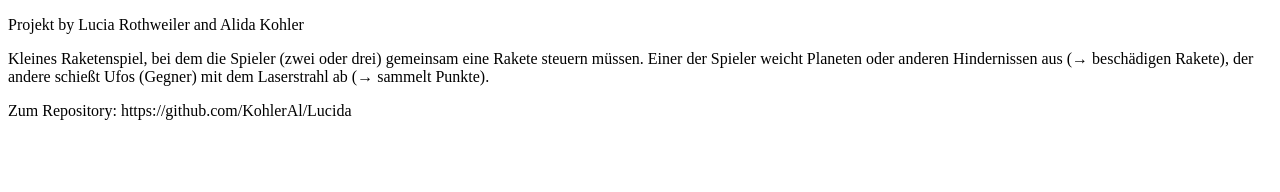
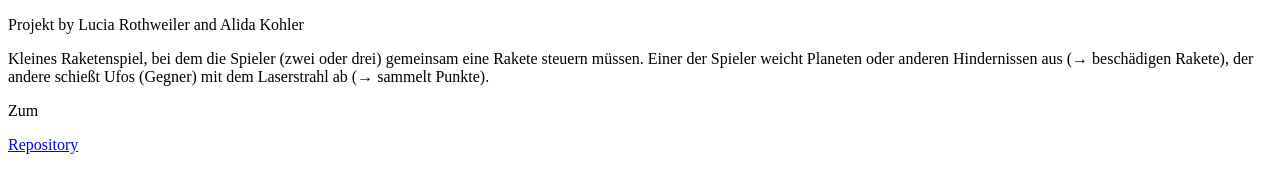
Before and after one commit to KohlerAl/Lucida, a plain HTML site: page index.html in a window 1280 px wide. Drawn offline with Linux system fonts and the light colour scheme.

Commit message:
Update index.html

```diff
--- a/index.html
+++ b/index.html
@@ -11,6 +11,6 @@
     <p>Kleines Raketenspiel, bei dem die Spieler (zwei oder drei)
         gemeinsam eine Rakete steuern müssen. Einer der Spieler weicht Planeten oder anderen Hindernissen aus (→ beschädigen Rakete),
         der andere schießt Ufos (Gegner) mit dem Laserstrahl ab (→  sammelt Punkte). </p>
-    <p> Zum Repository: https://github.com/KohlerAl/Lucida </p>
+    <p> Zum </p> <a href="https://github.com/KohlerAl/Lucida">Repository</a>
 </body>
 </html>
```
